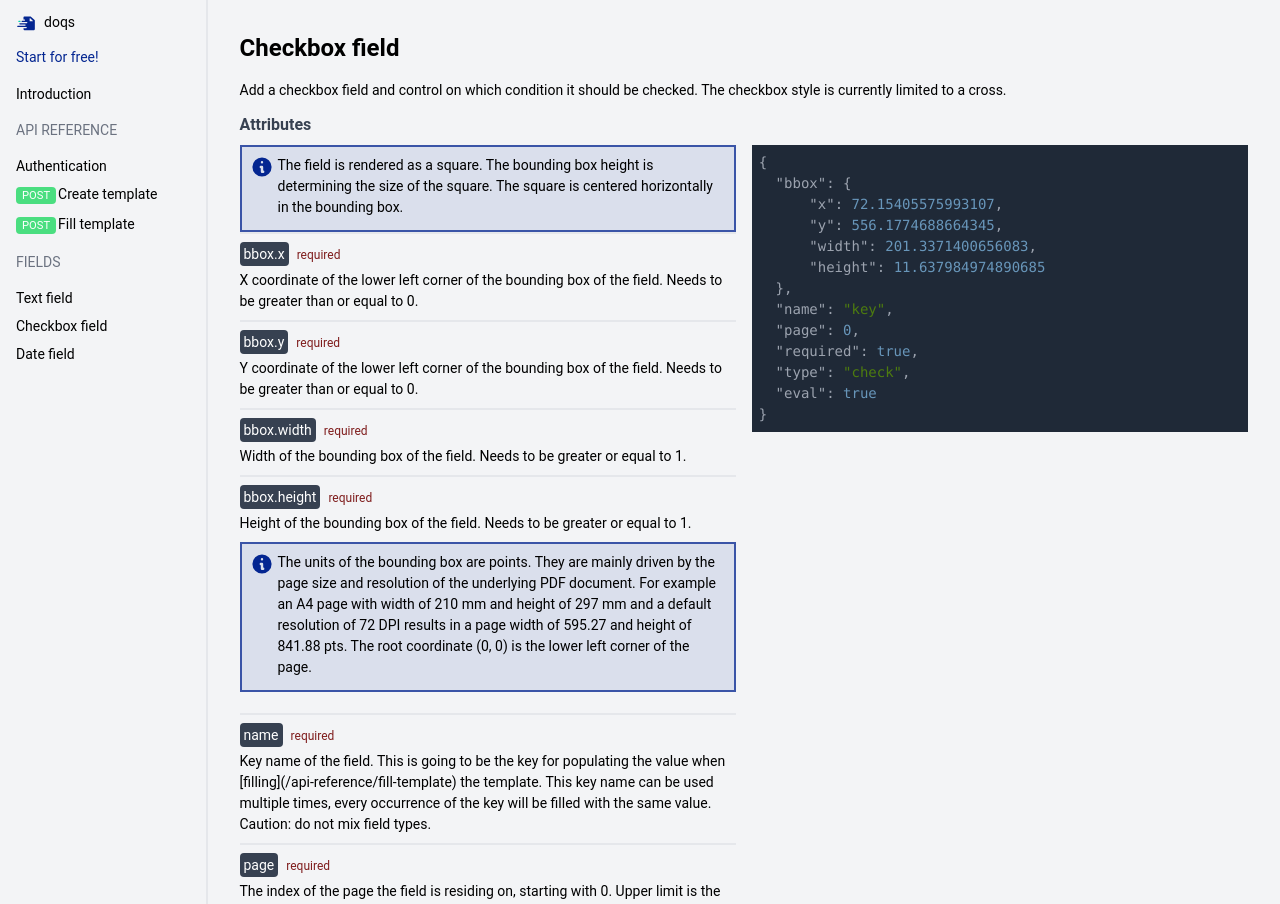
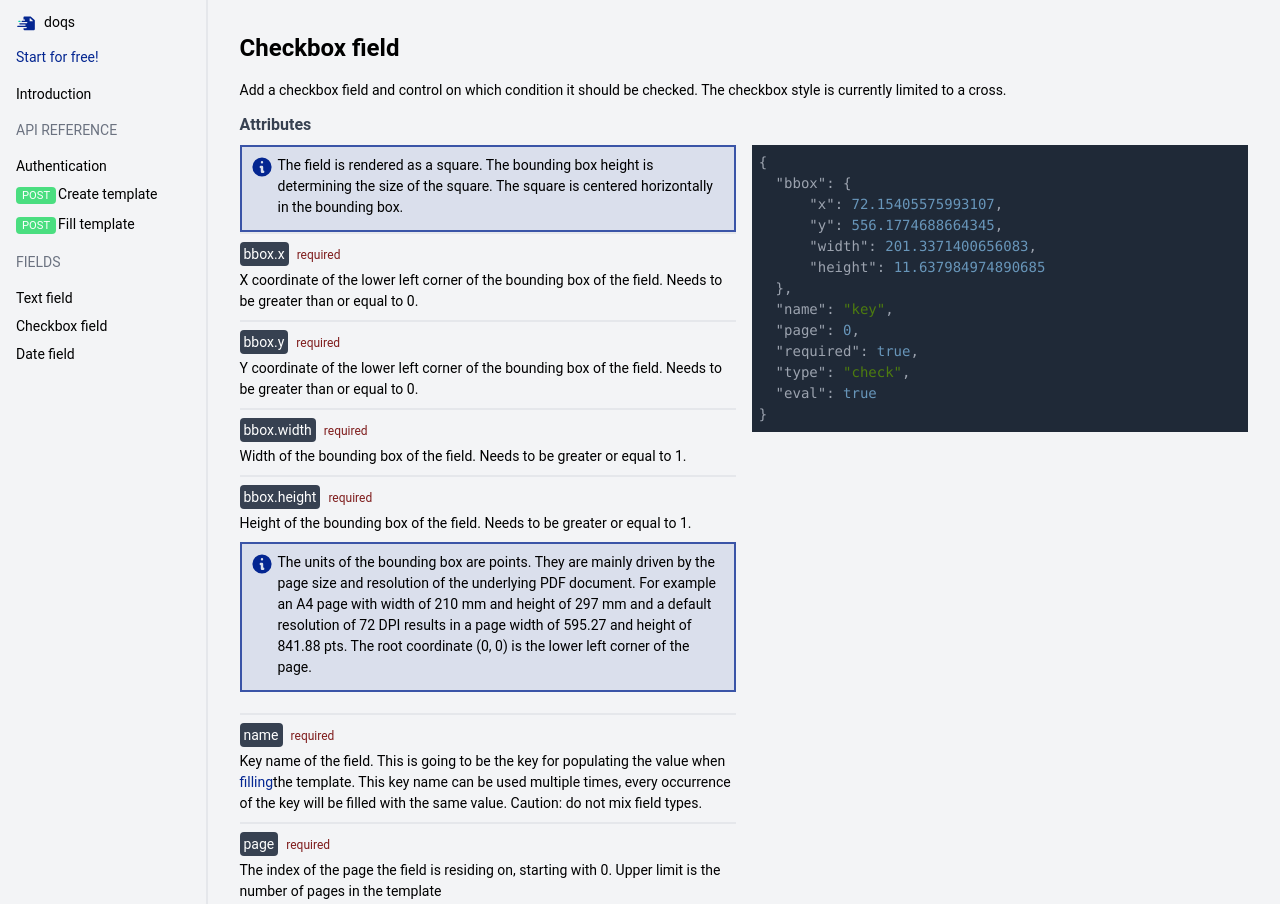
Before and after one commit to doqs-dev/docs, a Next.js app: page /fields/checkbox in a window 1280 px wide. Shown: the top 904 px of the page. Built offline with nearby package versions, Linux system fonts and the light colour scheme.

Commit message:
fix: link

```diff
--- a/components/common-fields.mdx
+++ b/components/common-fields.mdx
@@ -31,8 +31,8 @@ export const CommonFields = () => {
             </Callout>
             <br/>
             <Attribute name="name" required="1">
-                Key name of the field. This is going to be the key for populating the value when
-                [filling](/api-reference/fill-template) the template. This key name can be used multiple times, every
+                Key name of the field. This is going to be the key for populating the value when <a href={"/api-reference/fill-template"}>filling</a>
+                the template. This key name can be used multiple times, every
                 occurrence of the key will be filled with the same value. Caution: do not mix field types.
             </Attribute>
 
```
